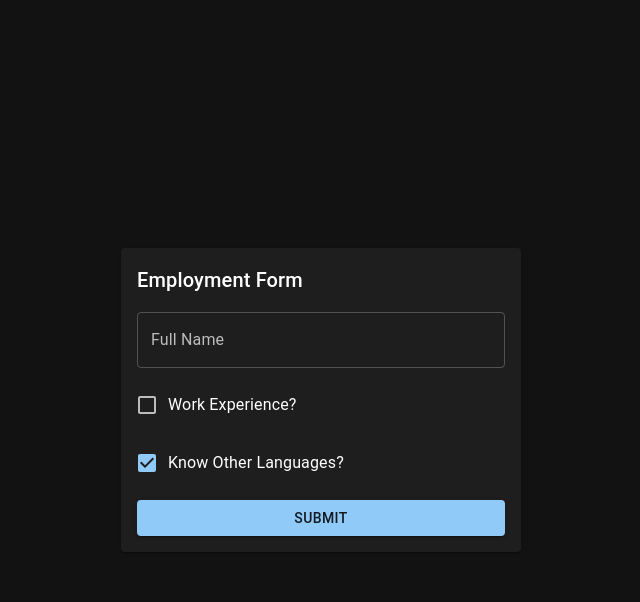
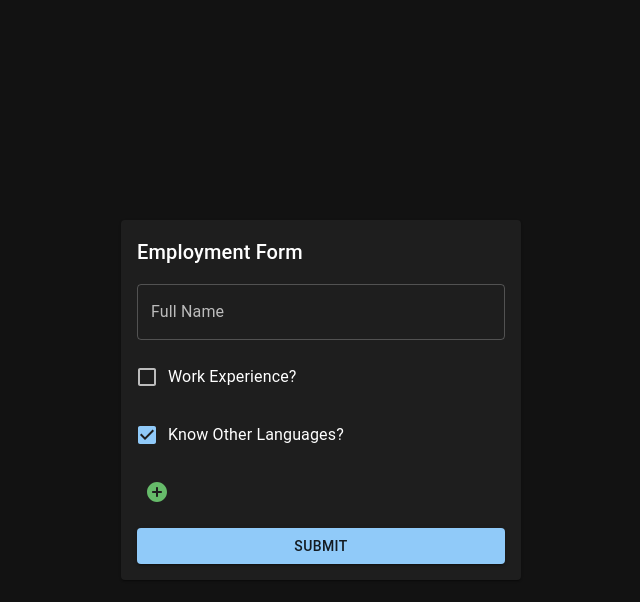
Before and after one commit to Annie-Huang/react-hook-form-with-zod-dynamic-form, a React (Vite) app: page / in a window 1280 px wide. Both pictures are taken after a click on the label "Know Other Languages?". Shown: the top 602 px of the page, without its empty margins (319-959 px from the left). Built offline with nearby package versions, Linux system fonts and the light colour scheme.

Commit message:
Add two icons to handle remove and append function for the FieldArray

```diff
--- a/src/App.tsx
+++ b/src/App.tsx
@@ -1,6 +1,12 @@
 import React from 'react';
 import { Container } from './Container.tsx';
-import { Button, Checkbox, FormControlLabel, TextField } from '@mui/material';
+import {
+  Button,
+  Checkbox,
+  FormControlLabel,
+  IconButton,
+  TextField,
+} from '@mui/material';
 import {
   FieldErrors,
   SubmitHandler,
@@ -10,6 +16,7 @@ import {
 } from 'react-hook-form';
 import { formDefaultValues, formSchema, FormSchema } from './formSchema.ts';
 import { zodResolver } from '@hookform/resolvers/zod';
+import { AddCircleRounded, DeleteForeverRounded } from '@mui/icons-material';
 
 export const App = () => {
   const {
@@ -98,8 +105,22 @@ export const App = () => {
                 helperText={fullErrors.languages?.[index]?.name?.message}
                 error={!!fullErrors.languages?.[index]?.name?.message}
               />
+              <IconButton
+                disabled={fields.length === 1}
+                onClick={() => remove(index)}
+                color='error'
+              >
+                <DeleteForeverRounded />
+              </IconButton>
             </div>
           ))}
+          <IconButton
+            sx={{ width: 'fit-content' }}
+            onClick={() => append({ name: '' })}
+            color='success'
+          >
+            <AddCircleRounded />
+          </IconButton>
         </>
       )}
 
```
